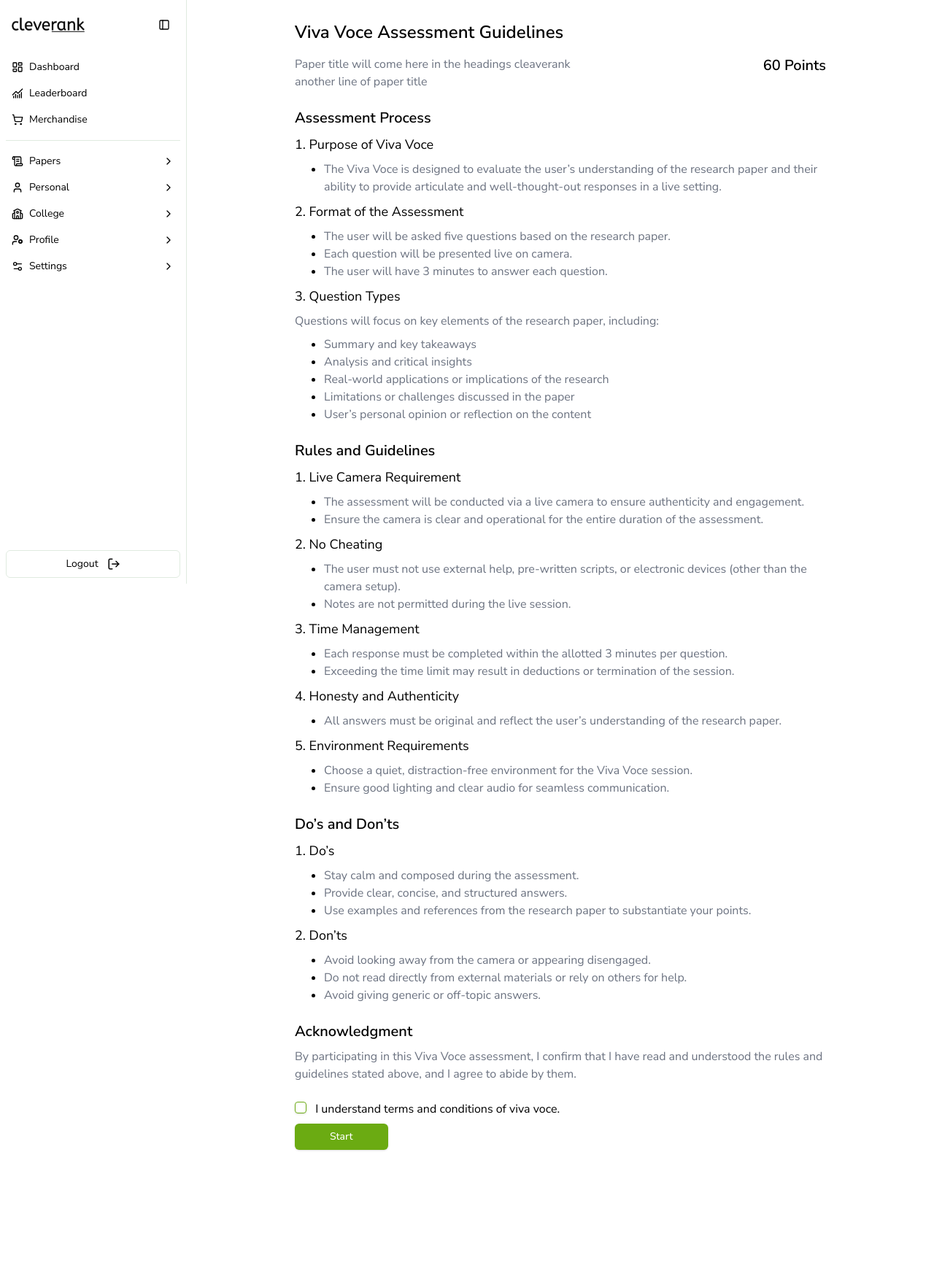
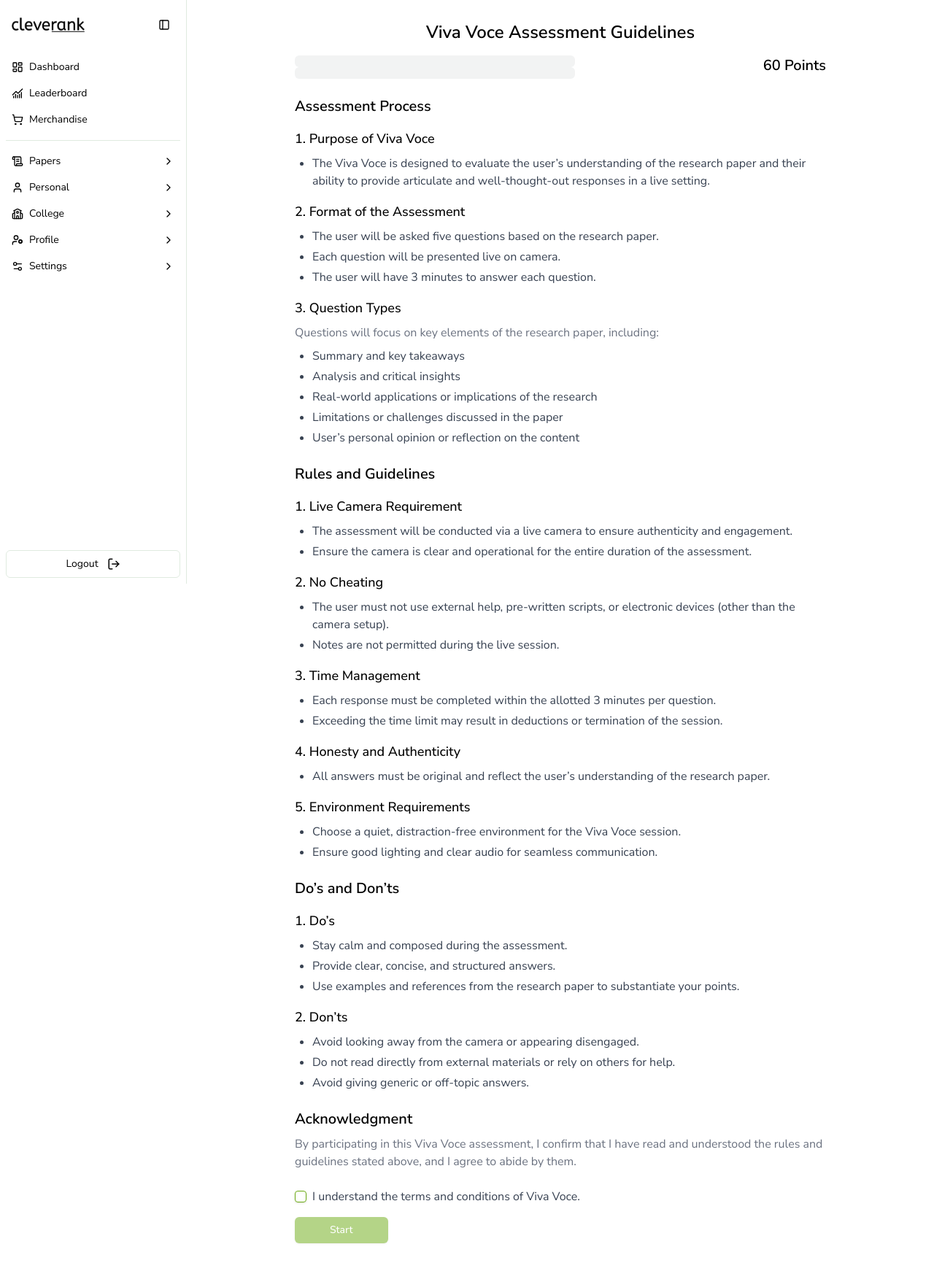
Before and after one commit to Abhishekkhare77/cleverank-frontend, a Next.js app: page /assessment in a window 1280 px wide. Shown: the top 1742 px of the page at 73% size. Before the commit the page ends 1628 px from the top, so only its background shows below. Built offline with nearby package versions, Linux system fonts and the light colour scheme.

Commit message:
chore: Update CameraFeed component styles for better responsiveness and handle submit assessment.

```diff
--- a/src/app/(pages)/assessment/page.jsx
+++ b/src/app/(pages)/assessment/page.jsx
@@ -1,14 +1,22 @@
 "use client";
 import { Button } from "@/components/ui/button";
 import { Checkbox } from "@/components/ui/checkbox";
+import { Skeleton } from "@/components/ui/skeleton";
 import Link from "next/link";
-import { useSearchParams } from "next/navigation";
-import React from "react";
+import { useSearchParams, useRouter } from "next/navigation";
+import React, { useEffect, useState } from "react";
 
 const Page = () => {
   const searchParams = useSearchParams();
   const paperId = searchParams.get("paper_id");
   const difficulty = searchParams.get("selected_difficulty");
+  const router = useRouter();
+
+  const [isChecked, setIsChecked] = useState(false);
+  const [isLoading, setIsLoading] = useState(false);
+  const [permissionError, setPermissionError] = useState("");
+
+  const [paper, setPaper] = useState(null);
 
   const contentData = [
     {
@@ -104,25 +112,85 @@ const Page = () => {
     },
   ];
 
+  useEffect(() => {
+    if (!paperId) return; // Ensure paper_id exists before fetching data
+
+    const fetchPaper = async () => {
+      try {
+        const response = await fetch(`https://cleverank.adnan-qasim.me/papers/get-paper/${paperId}`, {
+          method: "GET",
+          headers: {
+            "Content-Type": "application/json",
+            Authorization: `Bearer ${localStorage.getItem("token")}`,
+          },
+        });
+        if (!response.ok) {
+          throw new Error("Failed to fetch paper");
+        }
+        const data = await response.json();
+        console.log(data);
+        setPaper(data.paper); // Set the paper data
+      } catch (err) {
+        console.error(err);
+      }
+    };
+
+    fetchPaper();
+
+  }, [paperId]);
+
+  const handleStart = async () => {
+    setIsLoading(true);
+    setPermissionError("");
+
+    try {
+      // Request camera and microphone permissions
+      await navigator.mediaDevices.getUserMedia({ video: true, audio: true });
+
+      // Permissions granted, navigate to the viva page
+      router.push(
+        `/viva/?paper_id=${encodeURIComponent(paperId)}&selected_difficulty=${encodeURIComponent(
+          difficulty
+        )}`
+      );
+    } catch (error) {
+      console.error("Permission Error:", error);
+      setPermissionError(
+        "Unable to access camera and microphone. Please check your browser settings and try again."
+      );
+    } finally {
+      setIsLoading(false);
+    }
+  };
+
   return (
-    <div className="mx-32 mt-4 mb-10">
-      <div className="font-semibold text-2xl">
+    <div className="mx-8 md:mx-32 mt-4 mb-10">
+      <div className="font-semibold text-2xl text-center">
         Viva Voce Assessment Guidelines
       </div>
-      <div className="flex w-full justify-between my-4">
-        <div className="text-gray-500">
-          Paper title will come here in the headings cleaverank <br /> another
-          line of paper title
+      <div className="flex flex-col md:flex-row md:justify-between my-4">
+        <div className="text-black text-center md:text-left">
+          {/* Replace with actual paper title */}
+          <span className="block max-w-xl text-xl font-bold tracking-tight">{paper?.paper_title ??
+            (
+              <div>
+                <Skeleton className={"w-96 h-4"} />
+                <Skeleton className={"w-96 h-4"} />
+              </div>
+            )
+          }</span>
         </div>
-        <div className="font-semibold text-xl">60 Points</div>
+        <div className="font-semibold text-xl text-center md:text-right">
+          60 Points
+        </div>
       </div>
 
       {contentData.map((section, sectionIndex) => (
         <div key={sectionIndex}>
-          <h1 className="text-xl font-semibold mt-6">{section.title}</h1>
+          <h2 className="text-xl font-semibold mt-6">{section.title}</h2>
           {section.sections.map((subsection, subIndex) => (
-            <div key={subIndex}>
-              <p className="text-lg mt-2">
+            <div key={subIndex} className="mt-4">
+              <p className="text-lg font-medium">
                 {subIndex + 1}. {subsection.subtitle}
               </p>
               {subsection.additionalText && (
@@ -130,13 +198,10 @@ const Page = () => {
                   {subsection.additionalText}
                 </p>
               )}
-              <ul
-                style={{ listStyleType: "disc", color: "black" }}
-                className="mt-2 ml-10"
-              >
+              <ul className="mt-2 ml-6 list-disc text-gray-700">
                 {subsection.items.map((item, itemIndex) => (
-                  <li key={itemIndex}>
-                    <span className="text-gray-500">{item}</span>
+                  <li key={itemIndex} className="mt-1">
+                    {item}
                   </li>
                 ))}
               </ul>
@@ -145,10 +210,9 @@ const Page = () => {
         </div>
       ))}
 
-      {/* Acknowledgment section as an ordered list */}
-      <div>
-        <h1 className="text-xl font-semibold mt-6">Acknowledgment</h1>
-
+      {/* Acknowledgment section */}
+      <div className="mt-6">
+        <h2 className="text-xl font-semibold">Acknowledgment</h2>
         <p className="text-gray-500 mt-2">
           By participating in this Viva Voce assessment, I confirm that I have
           read and understood the rules and guidelines stated above, and I agree
@@ -156,18 +220,29 @@ const Page = () => {
         </p>
       </div>
 
-      <div className="mt-6">
-        <Checkbox />{" "}
-        <span className="ml-2">
-          I understand terms and conditions of viva voce.
-        </span>
+      {/* Checkbox and Start Button */}
+      <div className="mt-6 flex items-center">
+        <Checkbox
+          checked={isChecked}
+          onCheckedChange={(checked) => setIsChecked(checked)}
+          id="acknowledgment-checkbox"
+        />
+        <label htmlFor="acknowledgment-checkbox" className="ml-2 text-gray-700">
+          I understand the terms and conditions of Viva Voce.
+        </label>
       </div>
 
-      <Link
-        href={`/viva/?paper_id=${paperId}&selected_difficulty=${difficulty}`}
+      {permissionError && (
+        <p className="mt-2 text-red-600">{permissionError}</p>
+      )}
+
+      <Button
+        className="px-12 mt-4"
+        onClick={handleStart}
+        disabled={!isChecked || isLoading}
       >
-        <Button className="px-12 mt-2">Start</Button>
-      </Link>
+        {isLoading ? "Starting..." : "Start"}
+      </Button>
     </div>
   );
 };
--- a/src/app/(pages)/viva/page.jsx
+++ b/src/app/(pages)/viva/page.jsx
@@ -73,6 +73,27 @@ const Page = () => {
     }
   }, [answerTimer, showVideoUI]);
 
+  const handleEndAssessment = async () => {
+    try {
+      const response = await fetch(
+        `https://cleverank.adnan-qasim.me/research-paper/end-assessment/${paperId}`,
+        {
+          method: "POST",
+          headers: {
+            "Content-Type": "application/json",
+            "Authorization": `Bearer ${localStorage.getItem("token")}`,
+          },
+        }
+      );
+      if (!response.ok) {
+        throw new Error("Failed to end assessment");
+      }
+      router.push(`/score?paper_id=${paperId}`);
+    } catch (err) {
+      console.error(err);
+    }
+  }
+
   // Function to move to the next question after successful submission
   const goToNextQuestion = () => {
     if (answerTimer !== 0 && currentQuestion < questions.length - 1) {
@@ -83,7 +104,7 @@ const Page = () => {
       setIsListening(false);
       setAnswerTimer(180);
     } else {
-      router.push(`/score?paper_id=${paperId}`);
+      handleEndAssessment();
     }
   };
 
@@ -163,11 +184,11 @@ const Page = () => {
               setTimeLeft={setTimeLeft}
               router={router}
               paperId={paperId}
-              answerTimer={answerTimer} // Pass answerTimer for auto submission
+              answerTimer={answerTimer}
               goToNextQuestion={goToNextQuestion}
               difficulty={difficulty}
             />
-            <div className="w-1/3 flex flex-col">
+            <div className="hidden">
               <SpeechToText
                 isListening={isListening}
                 text={text}
--- a/src/components/CameraFeed.jsx
+++ b/src/components/CameraFeed.jsx
@@ -151,13 +151,13 @@ export default function CameraFeed({
 
   return (
     <div>
-      <div className="bg-gray-100 rounded-md relative">
+      <div className="bg-gray-100 rounded-md relative w-[75vw]">
         <Webcam
           audio={true}
           ref={webcamRef}
           screenshotFormat="image/jpeg"
           videoConstraints={{ facingMode: 'user' }}
-          style={{ borderRadius: '8px', height: '24rem', width: '50rem' }}
+          style={{ borderRadius: '8px', height: '24rem', width: '100%' }}
           onUserMedia={() => {
             // Start recording once webcam is ready
             handleStartRecording();
@@ -173,7 +173,7 @@ export default function CameraFeed({
         )}
         {(isRecordingComplete || isRecording) && (
           <Button
-            className="absolute -right-[51%] bottom-4 w-[48%]"
+            className="absolute right-[25%] -bottom-10 w-[48%]"
             onClick={() => {
               // Stop recording and upload only if we have at least one chunk
               if (!hasFirstChunk) {
@@ -207,7 +207,7 @@ export default function CameraFeed({
                     d="M4 12a8 8 0 018-8v8H4z"
                   ></path>
                 </svg>
-                Uploading...
+                Processing...
               </div>
             ) : (
               "Submit Answer"
```
